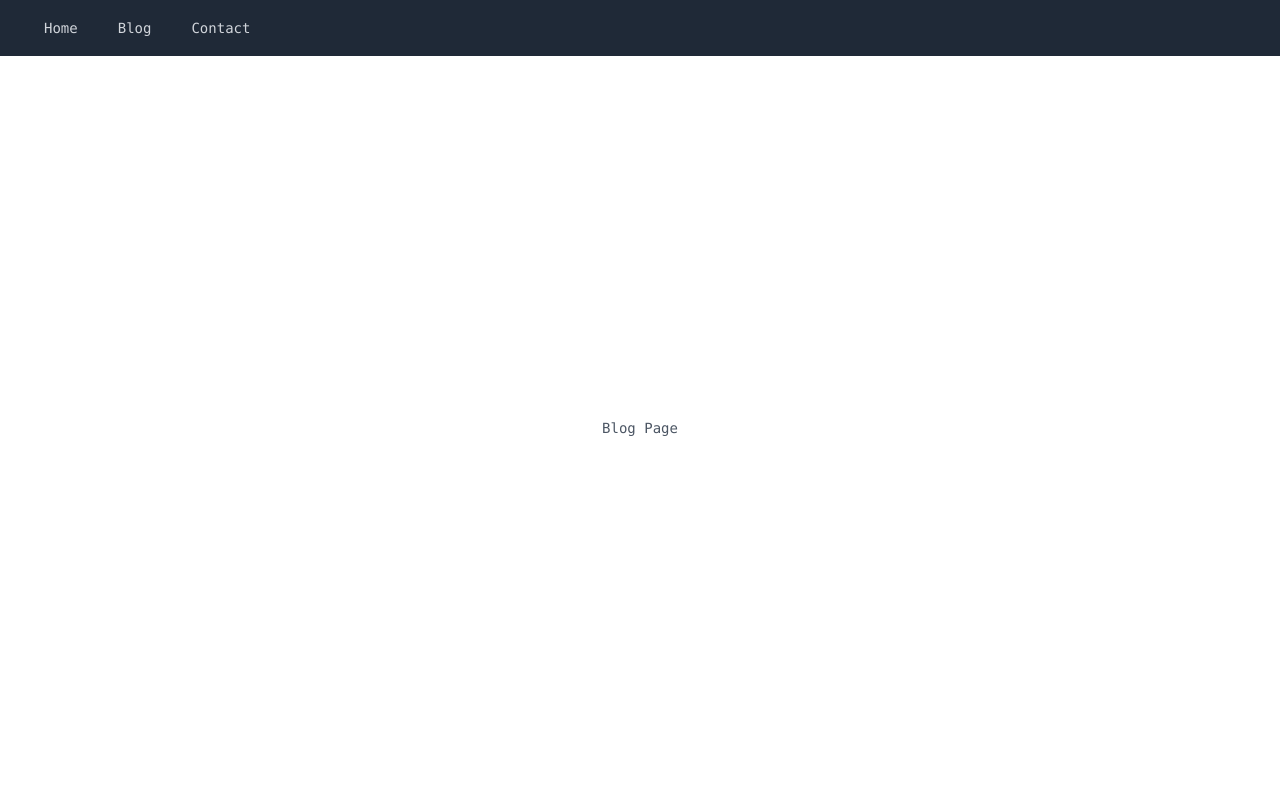
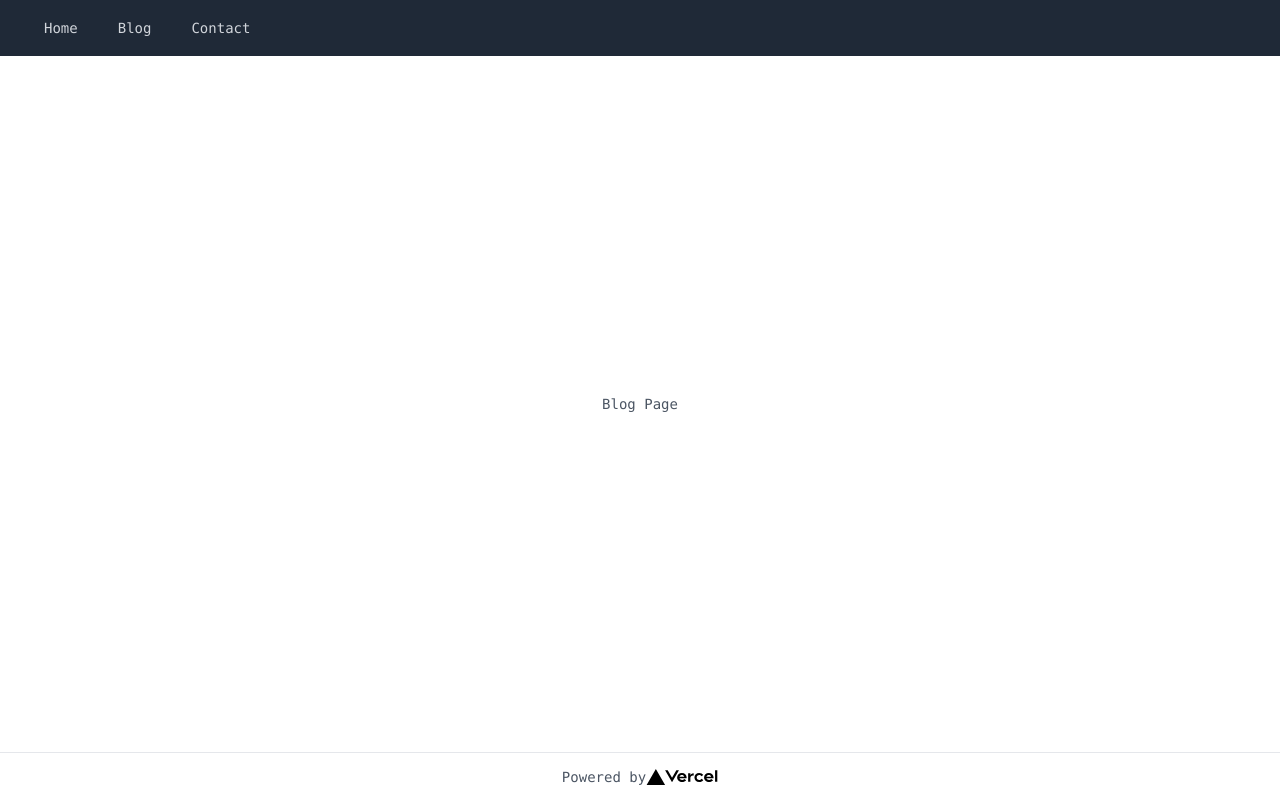
Before and after one commit to hiroki-yama-1118/Next.js-TailwindCSS-Django-REST-Framework, a Next.js app: page /blog-page in a window 1280 px wide. Built offline with nearby package versions, Linux system fonts and the light colour scheme.

Commit message:
フッター追加

```diff
--- a/components/Layout.js
+++ b/components/Layout.js
@@ -1,5 +1,6 @@
 import Head from "next/head";
 import Link from "next/link";
+import Image from "next/image";
 
 export default function Layout({ children, title = "HP by Nextjs" }) {
   return (
@@ -35,6 +36,17 @@
         {/* childrenとして渡ってきた全ての要素を表示 */}
         {children}
       </main>
+      <footer className="w-full h-12 flex justify-center items-center border-t">
+        <a
+          className="flex items-center"
+          href="https://vercel.com?utm_source=create-next-app&utm_medium=default-template&utm_campaign=create-next-app"
+          target="_blank"
+          rel="noopener noreferrer"
+        >
+          Powered by{" "}
+          <Image src="/vercel.svg" alt="Vercel Logo" width={72} height={16} />
+        </a>
+      </footer>
     </div>
   );
 }
```
